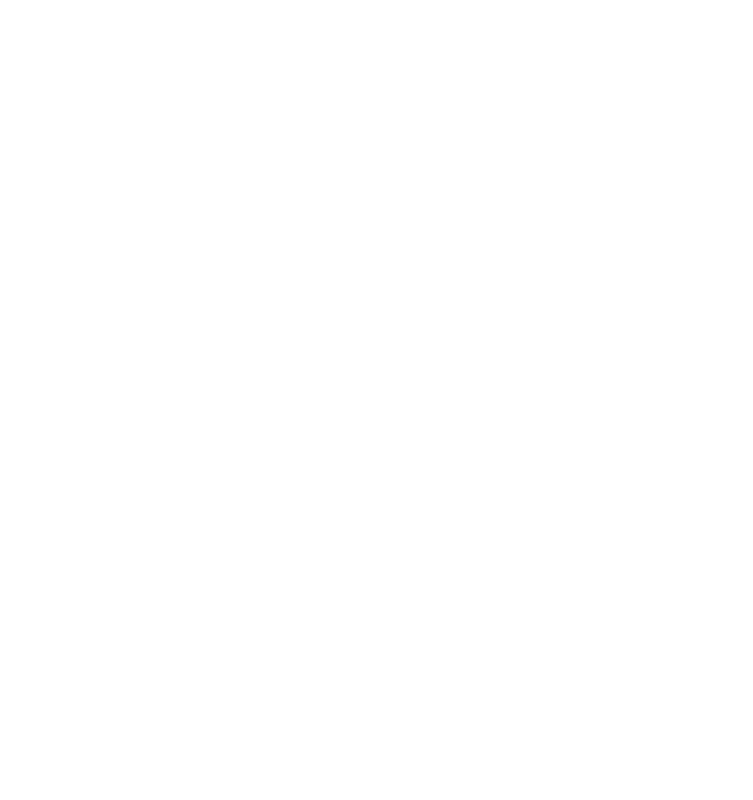
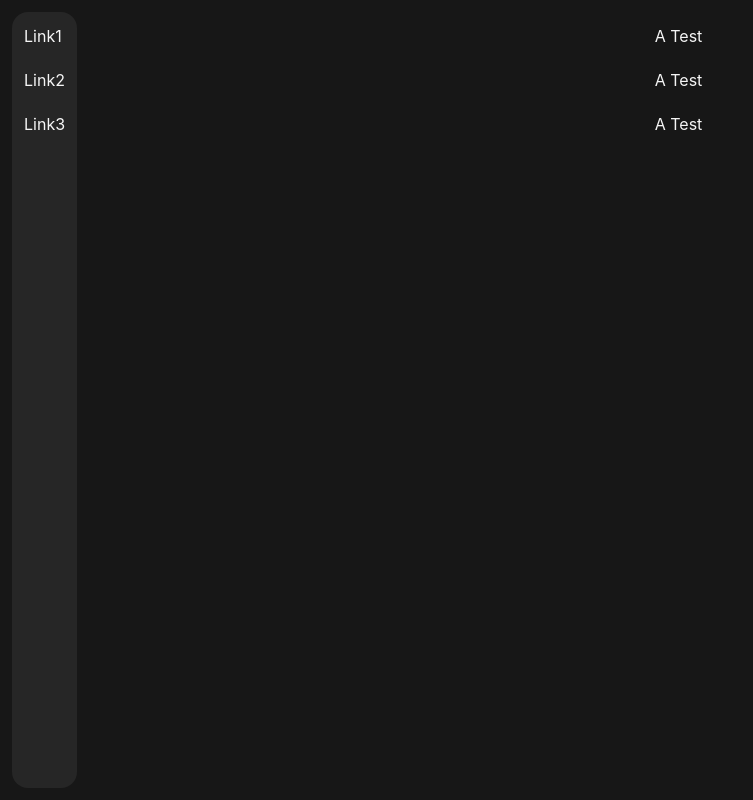
Before and after one commit to al-jbri/social-feed-frontend, a website built with Vite: page index.html in a window 1280 px wide. Shown: the whole page, without its empty margins (0-753 px from the left). Built offline with nearby package versions, Linux system fonts and the light colour scheme.

Commit message:
style: finish the index.html layout and its styling

```diff
--- a/index.html
+++ b/index.html
@@ -7,5 +7,20 @@
     <meta name="description" content="" />
     <link rel="stylesheet" href="src/style.css" />
   </head>
-  <body class="flex flex-col gap-3 min-h-screen"></body>
+  <body
+    class="flex flex-col md:flex-row gap-3 h-dvh bg-neutral-950 md:bg-neutral-900 text-neutral-100 overflow-hidden p-3"
+  >
+    <main class="flex flex-col items-center flex-1 overflow-y-auto gap-5 p-3">
+      <article>A Test</article>
+      <article>A Test</article>
+      <article>A Test</article>
+    </main>
+    <nav
+      class="flex md:flex-col bg-neutral-900 md:bg-neutral-800 p-3 justify-between md:justify-normal gap-5 rounded-2xl md:order-first"
+    >
+      <a href="">Link1</a>
+      <a href="">Link2</a>
+      <a href="">Link3</a>
+    </nav>
+  </body>
 </html>
```
